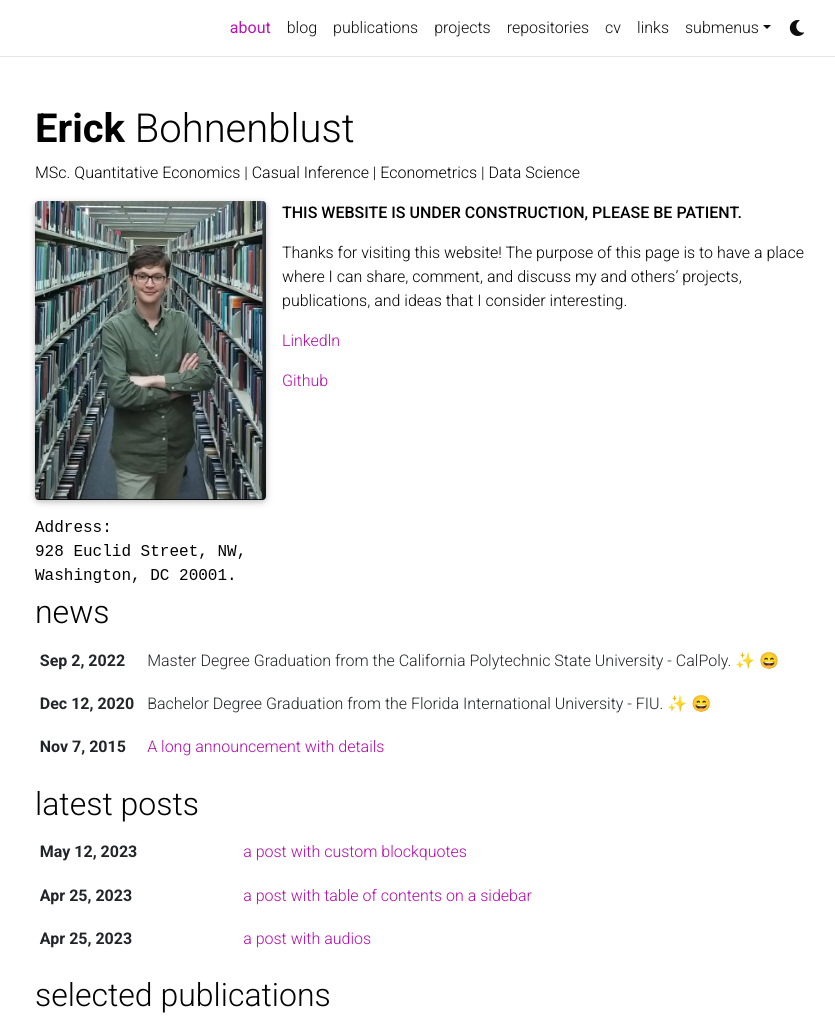
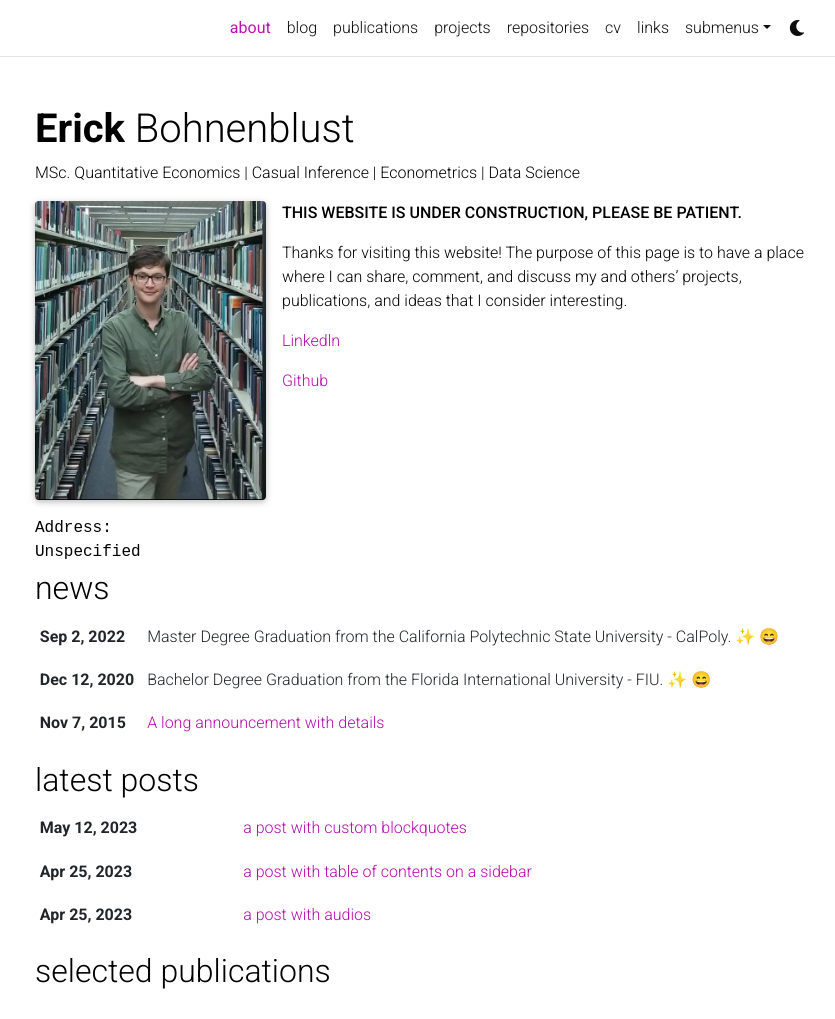
Before and after one commit to ebohnenb/ebohnenb.github.io, a Jekyll site: the page built from _pages/about.md, in a window 1280 px wide and 1332 px high, cut to the strip 0-1019 px from the top of the window. Shown: the whole strip, without its empty margins (220-1055 px from the left). Built offline with Jekyll 4.4.1, drawn with Linux system fonts in a browser that asks for light colours; full-size pictures stand in for the smaller copies a plugin makes; emoji names are drawn with the system emoji font; comment, search, counter and statistics services are not loaded; a style sheet for code colours, icons or effects is not loaded.

Commit message:
Update about.md

```diff
--- a/_pages/about.md
+++ b/_pages/about.md
@@ -10,8 +10,7 @@ profile:
   image_circular: false # crops the image to make it circular
   address: >
     Address:
-    <p>928 Euclid Street, NW,</p>
-    <p>Washington, DC 20001.</p>
+    <p> Unspecified </p>
 
 news: true  # includes a list of news items
 latest_posts: true  # includes a list of the newest posts
```
